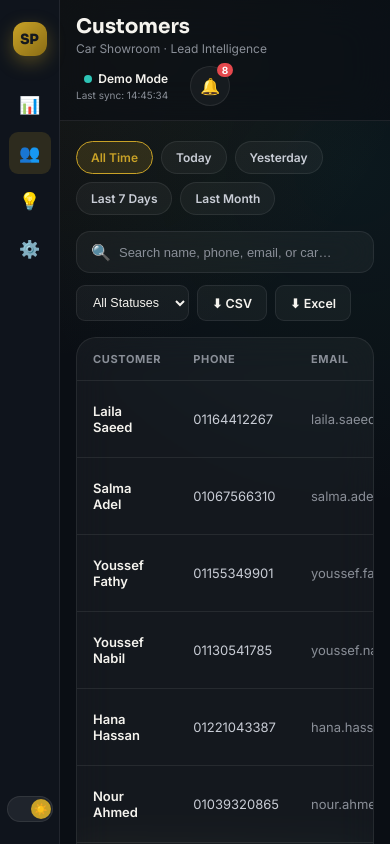
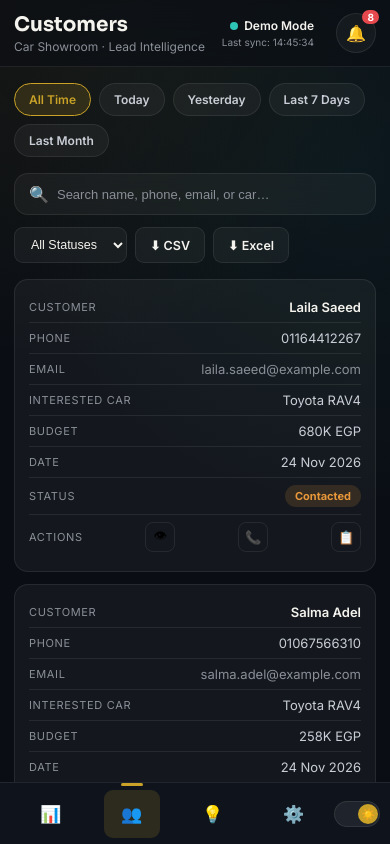
Before and after one commit to abdallahkaram739-collab/Aurum-dashboard, a plain HTML site: page index.html in a window 390 px wide. Both pictures are taken after a click on the button "Customers". Shown: the top 844 px of the page. Drawn offline with nearby package versions, Linux system fonts and the light colour scheme.

Commit message:
Add files via upload

```diff
--- a/index.html
+++ b/index.html
@@ -193,7 +193,7 @@ button { font-family: inherit; cursor: pointer; }
   font-size: 10px; font-weight: 700; border-radius: 10px; padding: 1px 5px; min-width: 16px; text-align: center;
 }
 .notif-panel {
-  position: absolute; top: 52px; right: 0; width: 320px; max-height: 400px; overflow-y: auto;
+  position: absolute; top: 52px; right: 0; width: min(320px, calc(100vw - 32px)); max-height: 400px; overflow-y: auto;
   border-radius: var(--radius-md); padding: 14px; display: none; flex-direction: column; gap: 4px;
   box-shadow: var(--shadow-soft); z-index: 30;
 }
@@ -220,7 +220,7 @@ button { font-family: inherit; cursor: pointer; }
 
 /* ============================= STAT CARDS ============================= */
 .stats-grid {
-  display: grid; grid-template-columns: repeat(auto-fit, minmax(210px, 1fr)); gap: 16px;
+  display: grid; grid-template-columns: repeat(auto-fit, minmax(min(210px, 100%), 1fr)); gap: 16px;
 }
 .stat-card {
   border-radius: var(--radius-lg); padding: 20px; position: relative; overflow: hidden;
@@ -248,7 +248,7 @@ button { font-family: inherit; cursor: pointer; }
 
 /* ============================= CHARTS ============================= */
 .charts-grid {
-  display: grid; grid-template-columns: repeat(auto-fit, minmax(360px, 1fr)); gap: 18px;
+  display: grid; grid-template-columns: repeat(auto-fit, minmax(min(360px, 100%), 1fr)); gap: 18px;
 }
 .chart-card {
   border-radius: var(--radius-lg); padding: 20px; height: 340px; display: flex; flex-direction: column;
@@ -425,6 +425,60 @@ tbody tr:hover { background: var(--surface); }
   .clock-block { display: none; }
   .modal-grid { grid-template-columns: 1fr; }
   .chart-card { height: 300px; }
+}
+
+/* ===== MOBILE FIXES ===== */
+html { -webkit-text-size-adjust: 100%; }
+.table-wrap { overflow-x: auto; }
+@media (max-width: 768px) {
+  .app-shell { flex-direction: column; }
+  .sidebar {
+    position: fixed; bottom: 0; left: 0; right: 0; top: auto; width: 100%; height: 62px;
+    flex-direction: row; justify-content: space-around; padding: 0 10px; gap: 0;
+    border-right: none; border-top: 1px solid var(--border);
+    padding-bottom: env(safe-area-inset-bottom);
+  }
+  .sidebar-logo { display: none; }
+  .sidebar-nav { flex-direction: row; flex: 1; justify-content: space-around; gap: 0; }
+  .nav-item { width: 56px; height: 48px; }
+  .nav-item.active::before { left: 50%; top: -7px; transform: translateX(-50%); width: 22px; height: 3px; }
+  .sidebar-foot { flex-direction: row; }
+  .content { padding: 16px 14px calc(90px + env(safe-area-inset-bottom)); }
+  .top-header { padding: 12px 14px; }
+  .charts-grid, .stats-grid { grid-template-columns: 1fr; }
+  .stats-grid { grid-template-columns: 1fr 1fr; gap: 12px; }
+  .stat-card { padding: 16px; }
+  .stat-value { font-size: 22px; }
+  .chart-card { height: 320px; padding: 16px; }
+  .cat-label { width: 105px; font-size: 12px; }
+  .search-box { max-width: none; min-width: 0; flex: 1 1 100%; }
+  .toast-wrap { left: 14px; right: 14px; bottom: 76px; }
+  .notif-panel { position: fixed; top: 70px; right: 16px; left: 16px; width: auto; }
+  .settings-card { padding: 20px; }
+
+  /* customers table becomes one card per lead */
+  .table-wrap { overflow: visible; background: transparent; border: none; backdrop-filter: none; -webkit-backdrop-filter: none; }
+  #customerTable, #customerTable tbody { display: block; width: 100%; }
+  #customerTable thead { display: none; }
+  #customerTable tbody tr {
+    display: block; margin-bottom: 12px; padding: 12px 14px;
+    background: var(--surface); border: 1px solid var(--border); border-radius: var(--radius-md);
+  }
+  #customerTable tbody td {
+    display: flex; justify-content: space-between; align-items: center; gap: 14px;
+    padding: 7px 0; border-bottom: 1px solid var(--border); text-align: right;
+    word-break: break-word; overflow-wrap: anywhere;
+  }
+  #customerTable tbody td:last-child { border-bottom: none; }
+  #customerTable tbody td::before {
+    content: attr(data-label); flex-shrink: 0; text-align: left;
+    font-size: 11px; text-transform: uppercase; letter-spacing: .06em; color: var(--text-muted);
+  }
+  #customerTable tbody td.empty-state { display: block; padding: 28px 10px !important; }
+  #customerTable tbody td.empty-state::before { content: none; }
+  .cell-actions { justify-content: flex-end; }
+  .table-footer { padding: 10px 0; }
+  .modal-actions .modal-btn { min-width: 0; }
 }
 
 </style>
@@ -1273,6 +1327,12 @@ const Charts = {
     }, extra);
   },
 
+  noAxes(extra = {}) {
+    const o = this.baseOptions(extra);
+    o.scales = {};
+    return o;
+  },
+
   destroy(key) {
     if (this.instances[key]) { this.instances[key].destroy(); delete this.instances[key]; }
   },
@@ -1349,7 +1409,7 @@ const Charts = {
         labels: Object.keys(buckets),
         datasets: [{ data: Object.values(buckets), backgroundColor: [this.palette.teal, this.palette.gold, this.palette.amber, this.palette.red], borderColor: '#0A0E14', borderWidth: 2 }],
       },
-      options: this.baseOptions({ scales: {} }),
+      options: this.noAxes(),
     });
   },
 
@@ -1399,7 +1459,7 @@ const Charts = {
     this.instances.topBrands = new Chart(canvas.getContext('2d'), {
       type: 'pie',
       data: { labels: Object.keys(counts), datasets: [{ data: Object.values(counts), backgroundColor: colors, borderColor: '#0A0E14', borderWidth: 2 }] },
-      options: this.baseOptions({ scales: {} }),
+      options: this.noAxes(),
     });
   },
 
@@ -1429,7 +1489,7 @@ const Charts = {
     this.instances.vehicleTypes = new Chart(canvas.getContext('2d'), {
       type: 'doughnut',
       data: { labels: Object.keys(counts), datasets: [{ data: Object.values(counts), backgroundColor: colors, borderColor: '#0A0E14', borderWidth: 2 }] },
-      options: this.baseOptions({ scales: {}, cutout: '62%' }),
+      options: this.noAxes({ cutout: '62%' }),
     });
   },
 };
@@ -1663,14 +1723,14 @@ const App = {
     } else {
       tbody.innerHTML = pageItems.map(c => `
         <tr data-id="${c.id}">
-          <td><span class="cell-name">${c.name}</span></td>
-          <td>${c.phone}</td>
-          <td class="cell-email">${c.email}</td>
-          <td>${c.car}</td>
-          <td>${c.budgetLabel || Utils.formatCurrency(c.budget, currency)}</td>
-          <td>${Utils.formatDate(c.createdAt)}</td>
-          <td><span class="status-pill status-${this.slug(c.status)}">${c.status}</span></td>
-          <td class="cell-actions">
+          <td data-label="Customer"><span class="cell-name">${c.name}</span></td>
+          <td data-label="Phone">${c.phone}</td>
+          <td class="cell-email" data-label="Email">${c.email}</td>
+          <td data-label="Interested Car">${c.car}</td>
+          <td data-label="Budget">${c.budgetLabel || Utils.formatCurrency(c.budget, currency)}</td>
+          <td data-label="Date">${Utils.formatDate(c.createdAt)}</td>
+          <td data-label="Status"><span class="status-pill status-${this.slug(c.status)}">${c.status}</span></td>
+          <td class="cell-actions" data-label="Actions">
             <button class="icon-btn" data-action="view" title="View Details">👁</button>
             <button class="icon-btn" data-action="call" title="Call">📞</button>
             <button class="icon-btn" data-action="copyPhone" title="Copy Phone">📋</button>
```
